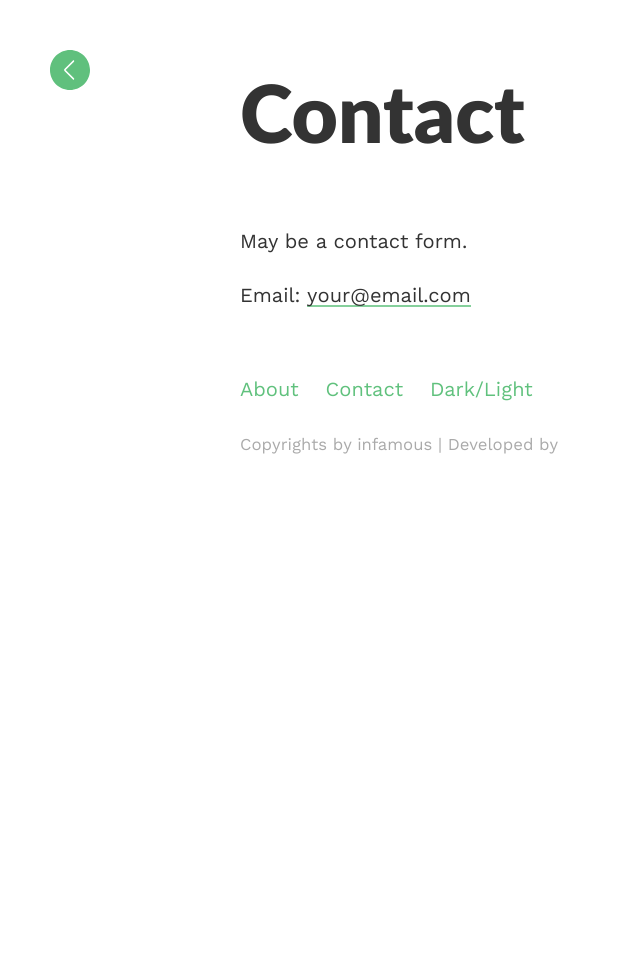
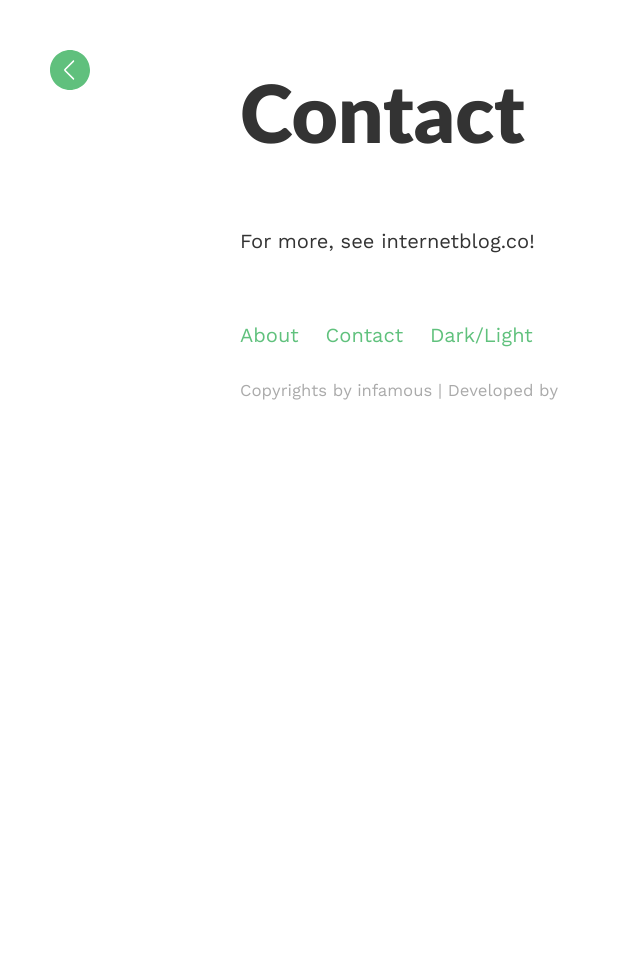
Before and after one commit to MachineUserHallicopter/infamous, a Jekyll site: the page built from _pages/contact.md, in a window 1280 px wide. Shown: the whole page, without its empty margins (0-640 px from the left). Built offline with Jekyll 4.4.1, drawn with Linux system fonts in a browser that asks for light colours.

Commit message:
Update contact.md

```diff
--- a/_pages/contact.md
+++ b/_pages/contact.md
@@ -4,6 +4,4 @@ layout: post
 permalink: /contact/
 ---
 
-May be a contact form.
-
-Email: <a href="mailto:{{site.email}}">{{site.email}}</a>
+For more, see internetblog.co!
```
